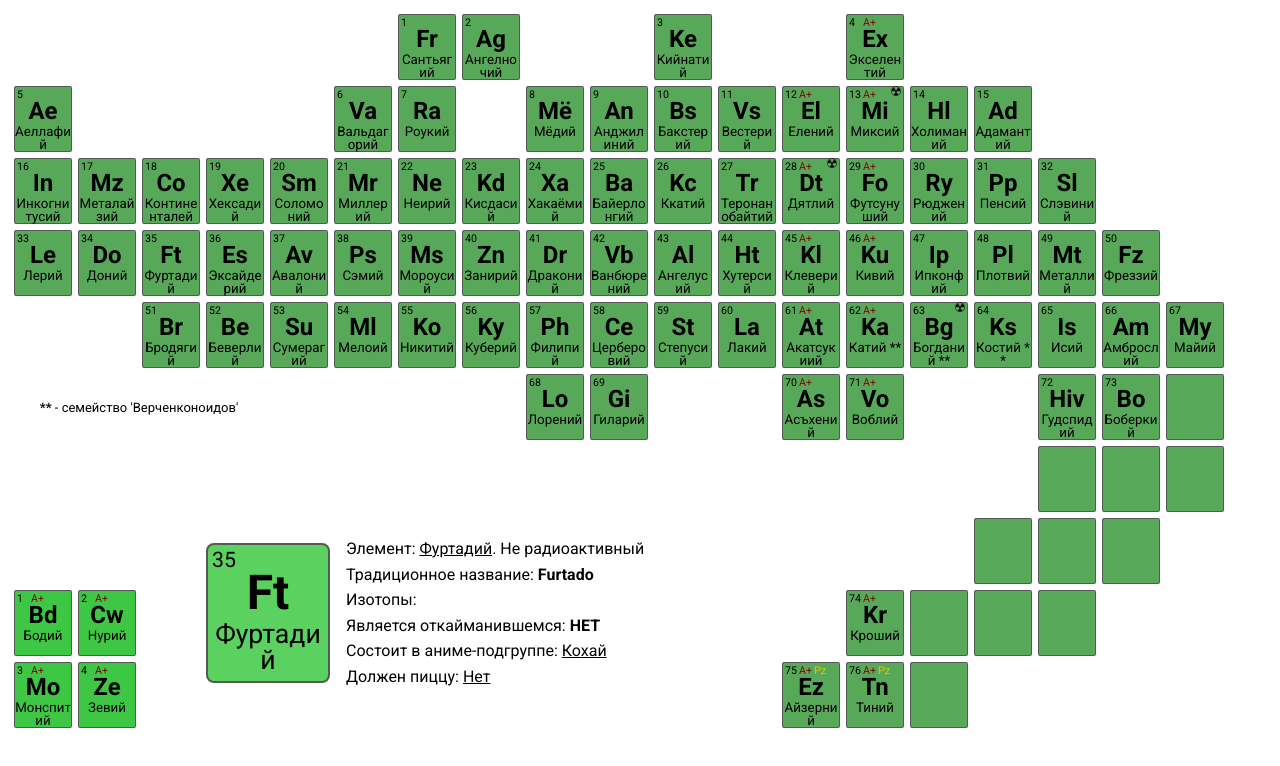
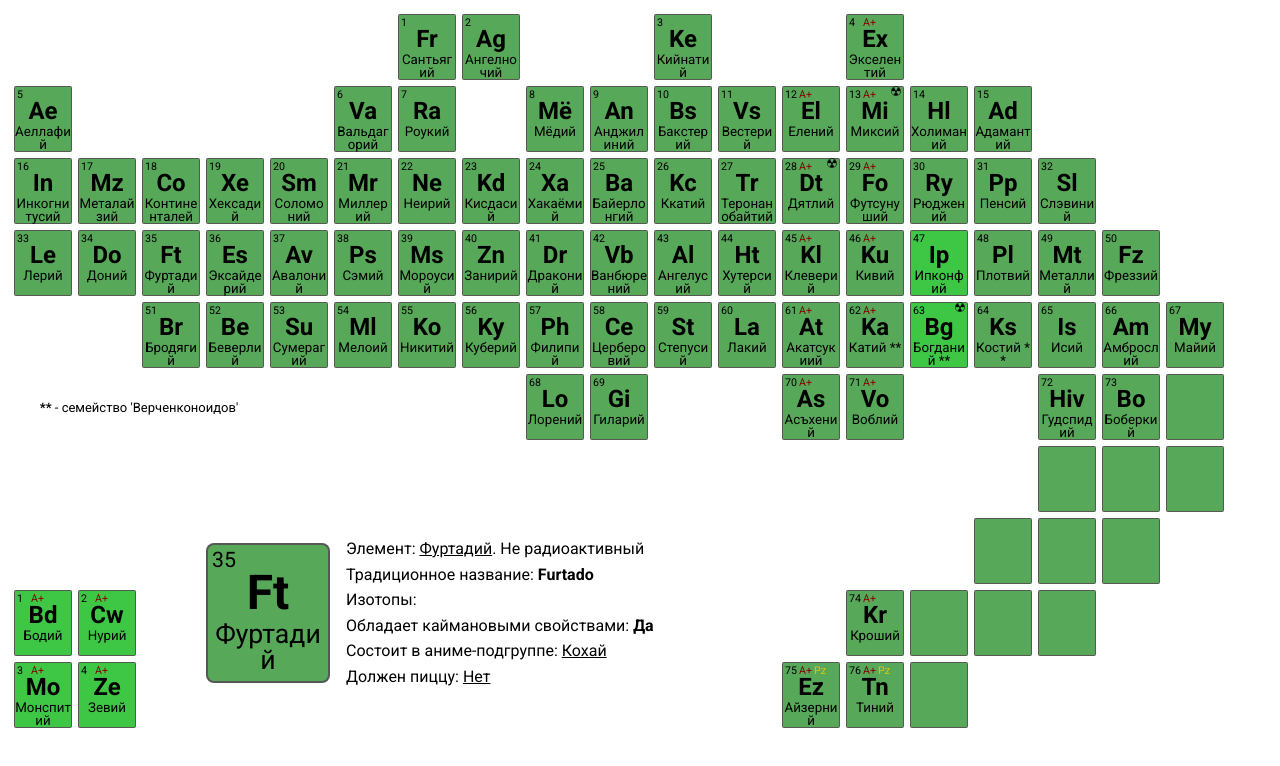
Before and after one commit to TinoAjato/CaymanPeriodicTable, a plain HTML site: page index.html in a window 1280 px wide. Drawn offline with nearby package versions, Linux system fonts and the light colour scheme.

Commit message:
Исправлен кривой текст описания в карточке и принцип раскрашивания ячеек

```diff
--- a/index.html
+++ b/index.html
@@ -63,7 +63,7 @@
             ["HooTeRs", "Ht", "Хутерсий", false, "", false, "", false, "0", "701", "397", false, false, false],
             ["Клевернутая", "Kl", "Клеверий", false, "Хурмий", false, "Хурмяу", false, "49", "421", "398", false, true, false],
             ["Kunoichi", "Ku", "Кивий", false, "Кусяу", false, "Пикавикий", false, "0", "589", "395", false, true, false],
-            ["Ipconfig", "Ip", "Ипконфий", false, "", false, "", false, "0", "0", "217", false, false, false],
+            ["Ipconfig", "Ip", "Ипконфий", false, "", false, "", false, "0", "0", "217", true, false, false],
             ["Hapkomanka", "Pl", "Плотвий", false, "Владий", true, "", false, "0", "453", "390", false, false, false],
             ["MetalGear", "Mt", "Металлий", false, "Мауий", false, "", false, "66", "561", "385", false, false, false],
             ["Frezzi", "Fz", "Фреззий", false, "", false, "", false, "0", "416", "385", false, false, false],
@@ -79,7 +79,7 @@
             ["Lucky3", "La", "Лакий", false, "Максий", false, "", false, "0", "569", "368", false, false, false],
             ["AkaiTsuki", "At", "Акатсукиий", false, "", false, "", false, "0", "0", "408", false, true, false],
             ["Верченко", "Ka", "Катий **", false, "Оладушек", false, "", false, "0", "559", "379", false, true, false],
-            ["Ribbelion", "Bg", "Богданий **", true, "", false, "", false, "0", "0", "0", false, false, false],
+            ["Ribbelion", "Bg", "Богданий **", true, "", false, "", false, "0", "0", "0", true, false, false],
             ["Don0mar", "Ks", "Костий **", false, "", false, "", false, "0", "0", "326", false, false, false],
             ["APLEAS", "Is", "Исий", false, "Аплеасий", false, "", false, "0", "262", "332", false, false, false],
             ["Ambrosla", "Am", "Амброслий", false, "Юрий", false, "", false, "0", "310", "358", false, false, false],
@@ -153,7 +153,8 @@
                 _symbol = caymalement[1],
                 _anime = caymalement[12],
                 _pizza = caymalement[13],
-                _index = index + 1;
+                _index = index + 1,
+                _acayman = caymalement[11];
 
             $td.append(`<span class="index">${_index}</span>`);
             $td.append(`<span class="symbol">${_symbol}</span>`);
@@ -162,6 +163,12 @@
             if (_nameRad) $td.append(`<span class="rad">☢</span>`);
             if (_anime) $td.append(`<span class="anime">A+</span>`);
             if (_pizza) $td.append(`<span class="pizza">Pz</span>`);
+
+            if (_acayman) {
+                $td.css('background-color', '#3ec745');
+            } else {
+                $td.css('background-color', '#58a85a');
+            }
 
             $td.mouseenter(function () {
                 setData(caymalement, _index);
@@ -213,7 +220,15 @@
             $cBLvl.text(el[8]);
             $cELvl.text(el[9]);
             $cVLvl.text(el[10]);
-            $cACayman.text(el[11] ? 'ДА' : 'НЕТ');
+
+            if (el[11]) {
+                $focus.css('background-color', '#3ec745');
+                $cACayman.text('Нет');
+            } else {
+                $focus.css('background-color', '#58a85a');
+                $cACayman.text('Да');
+            }
+
             $cAnime.text(el[12] ? 'Сэмпай' : 'Кохай');
 
             if (el[0] === 'EisrneKreuz') {
@@ -254,7 +269,7 @@
         }
 
         table.periodic tr td.rare {
-            background-color: rgb(62, 199, 69);
+            background-color: #3ec745;
         }
 
         table.periodic tr td.caymalement:hover {
@@ -331,7 +346,7 @@
         }
 
         .focus-element {
-            background-color: rgba(74, 204, 78, 0.9);
+            background-color: #4acc4ee6;
             border: 1px solid rgba(85, 85, 85, 0.95);
             padding: 2px;
             border-radius: 4px;
@@ -530,7 +545,7 @@
                     <!--Боевой уровень: <u><span class="bLvl"></span></u><br>
                     Энергия: <u><span class="eLvl"></span></u><br>
                     Влияние: <u><span class="vLvl"></span></u><br-->
-                    Является откайманившемся: <b><span class="aCayman"></span></b><br>
+                    Обладает каймановыми свойствами: <b><span class="aCayman"></span></b><br>
                     Состоит в аниме-подгруппе: <u><span class="anime"></span></u><br>
                     Должен пиццу: <u><span class="pizza"></span></u>
                 </div>
```
